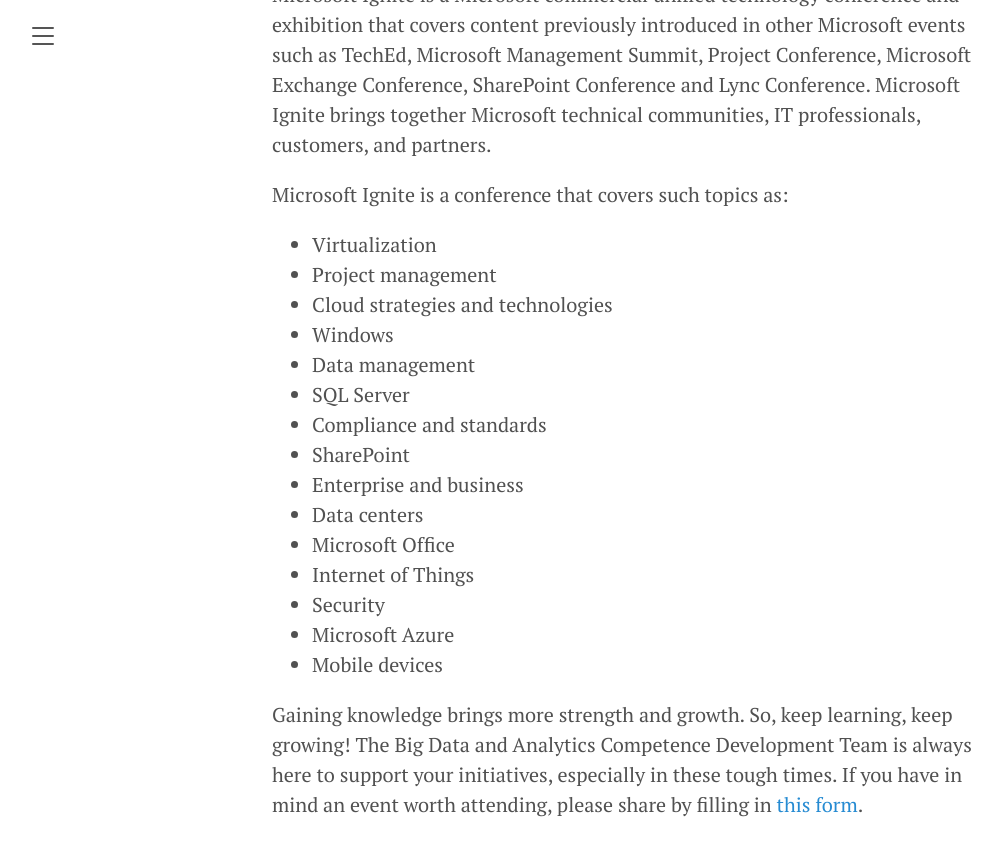
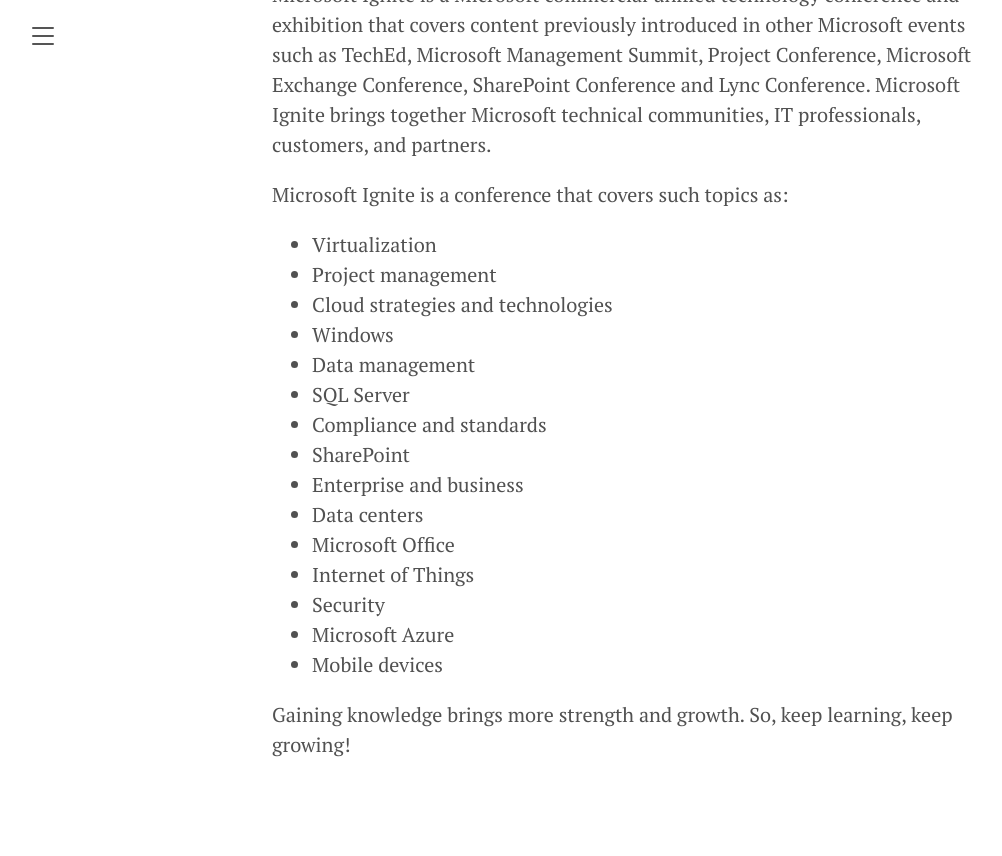
Before and after one commit to kloba/kloba.github.io, a Jekyll site: the page built from _posts/2022-03-30-big-data-conferences-in-2022.md, in a window 1280 px wide and 900 px high, scrolled down 7861 px. Shown: the top 856 px of the window, without its empty margins (8-1010 px from the left). Built offline with Jekyll 4.4.1, drawn with Linux system fonts in a browser that asks for light colours.

Commit message:
Fix tha last paragraf in the article about big data conferences

```diff
--- a/_posts/2022-03-30-big-data-conferences-in-2022.md
+++ b/_posts/2022-03-30-big-data-conferences-in-2022.md
@@ -146,4 +146,4 @@
 - Microsoft Azure
 - Mobile devices
 
-Gaining knowledge brings more strength and growth. So, keep learning, keep growing! The Big Data and Analytics Competence Development Team is always here to support your initiatives, especially in these tough times. If you have in mind an event worth attending, please share by filling in [this form](https://forms.office.com/pages/responsepage.aspx?id=WcZRbFKdr0GB993hY4DoE7p4eEs-BIxCrN3nDUWA11dUMENRWDlLQTVEQVo0QlNPRkNaMkFHT1hGQyQlQCN0PWcu).
+Gaining knowledge brings more strength and growth. So, keep learning, keep growing!
```
